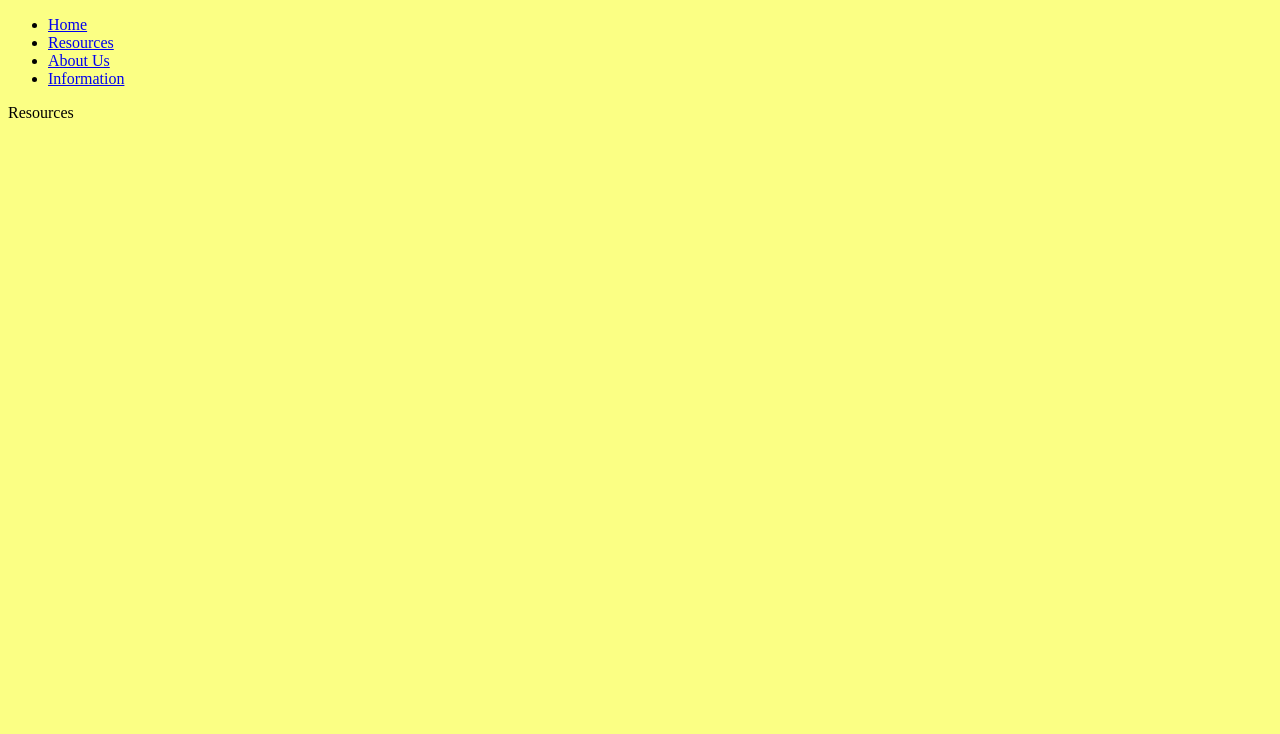
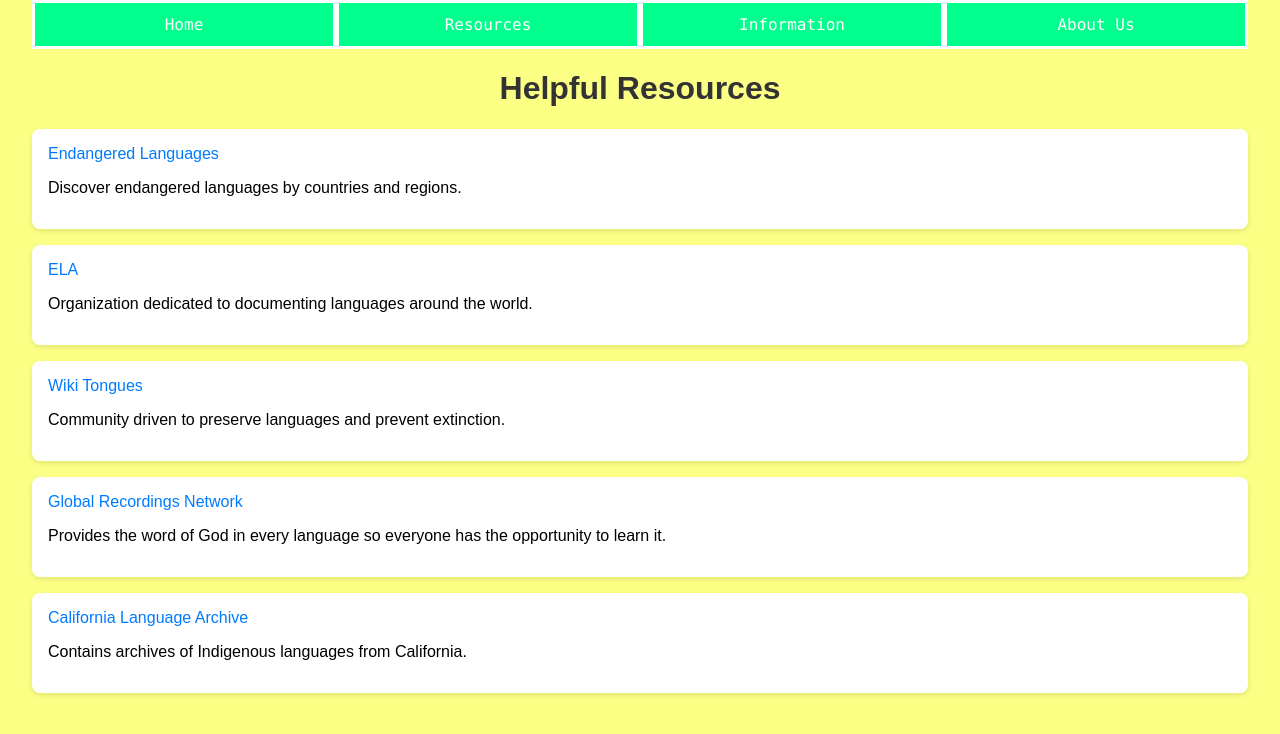
Before and after one commit to voicesofunityghs/voicesofunityghs.github.io, a plain HTML site: page resources.html in a window 1280 px wide. Drawn offline with Linux system fonts and the light colour scheme.

Commit message:
Update resources.html

```diff
--- a/resources.html
+++ b/resources.html
@@ -1,15 +1,103 @@
-<!doctype html>
-<html>
+<!DOCTYPE html>
+<html lang="en">
 <head>
-        <link rel="stylesheet" href="styles.css">
+  <meta charset="UTF-8">
+  <meta name="viewport" content="width=device-width, initial-scale=1.0">
+  <title>Resource List</title>
+  <style>
+    body {
+      font-family: Arial, sans-serif;
+      margin: 0;
+      padding: 0 2rem 2rem 2rem;
+      background-color: rgb(251, 255, 132);
+    }
+
+    h1 {
+      color: #333;
+    }
+
+    ul.resource-list {
+      list-style-type: none;
+      padding: 0;
+    }
+
+    ul.resource-list li {
+      background-color: #fff;
+      padding: 1rem;
+      margin-bottom: 1rem;
+      border-radius: 8px;
+      box-shadow: 0 2px 5px rgba(0, 0, 0, 0.1);
+    }
+
+    ul.active {
+      list-style-type: none;
+      margin: 0;
+      padding: 0;
+      overflow: hidden;
+      background-color: #333;
+    }
+
+    ul.active li {
+      float: left;
+      width: 25%;
+    }
+
+    ul.active li a {
+      display: block;
+      color: white;
+      text-align: center;
+      padding: 12px;
+      text-decoration: none;
+      font-family: Monaco, monospace;
+      border: solid;
+      background-color: #00ff8c;
+      position: relative;
+    }
+
+    ul.active li a:hover {
+      background-color: #00e67f;
+    }
+
+    a {
+      color: #007BFF;
+      text-decoration: none;
+    }
+
+    a:hover {
+      text-decoration: underline;
+    }
+  </style>
 </head>
 <body>
-        <ul class="active" >
+  <ul class="active">
     <li><a href="index.html">Home</a></li>
     <li><a href="resources.html">Resources</a></li>
+    <li><a href="info.html">Information</a></li>
     <li><a href="about.html">About Us</a></li>
-            <li><a href="info.html">Information</a></li>
   </ul>
-        Resources
+
+  <h1 style="text-align: center;">Helpful Resources</h1>
+  <ul class="resource-list">
+    <li>
+      <a href="https://www.endangeredlanguages.com/lang/region" target="_blank">Endangered Languages</a>
+      <p>Discover endangered languages by countries and regions.</p>
+    </li>
+    <li>
+      <a href="https://www.elalliance.org/" target="_blank">ELA</a>
+      <p>Organization dedicated to documenting languages around the world.</p>
+    </li>
+    <li>
+      <a href="https://wikitongues.org/" target="_blank">Wiki Tongues</a>
+      <p>Community driven to preserve languages and prevent extinction.</p>
+    </li>
+    <li>
+      <a href="https://globalrecordings.net/en/" target="_blank">Global Recordings Network</a>
+      <p>Provides the word of God in every language so everyone has the opportunity to learn it.</p>
+    </li>
+    <li>
+      <a href="https://cla.berkeley.edu/" target="_blank">California Language Archive</a>
+      <p>Contains archives of Indigenous languages from California.</p>
+    </li>
+  </ul>
 </body>
 </html>
```
Lines whose indentation alone changed are shown as unchanged.
